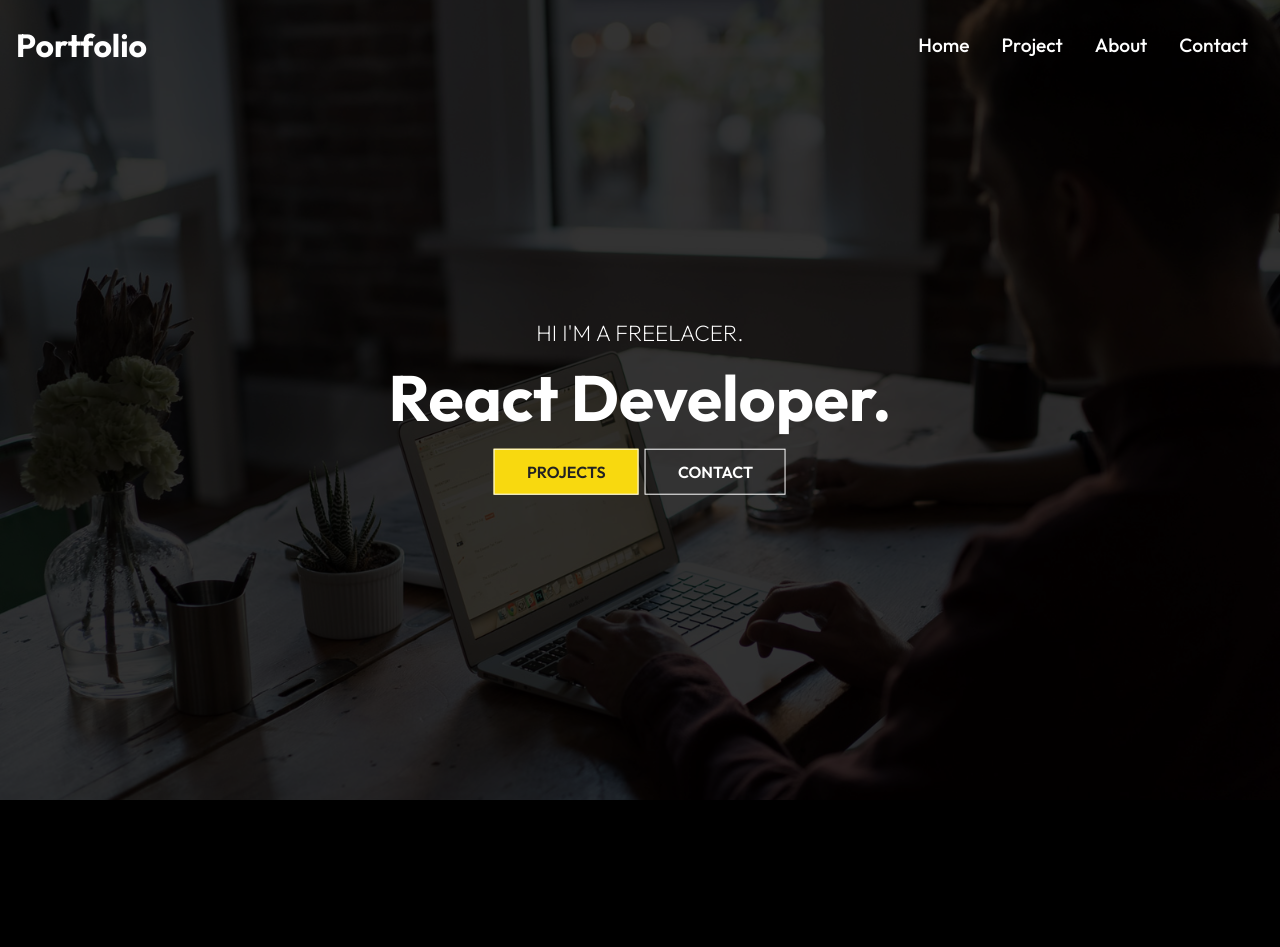
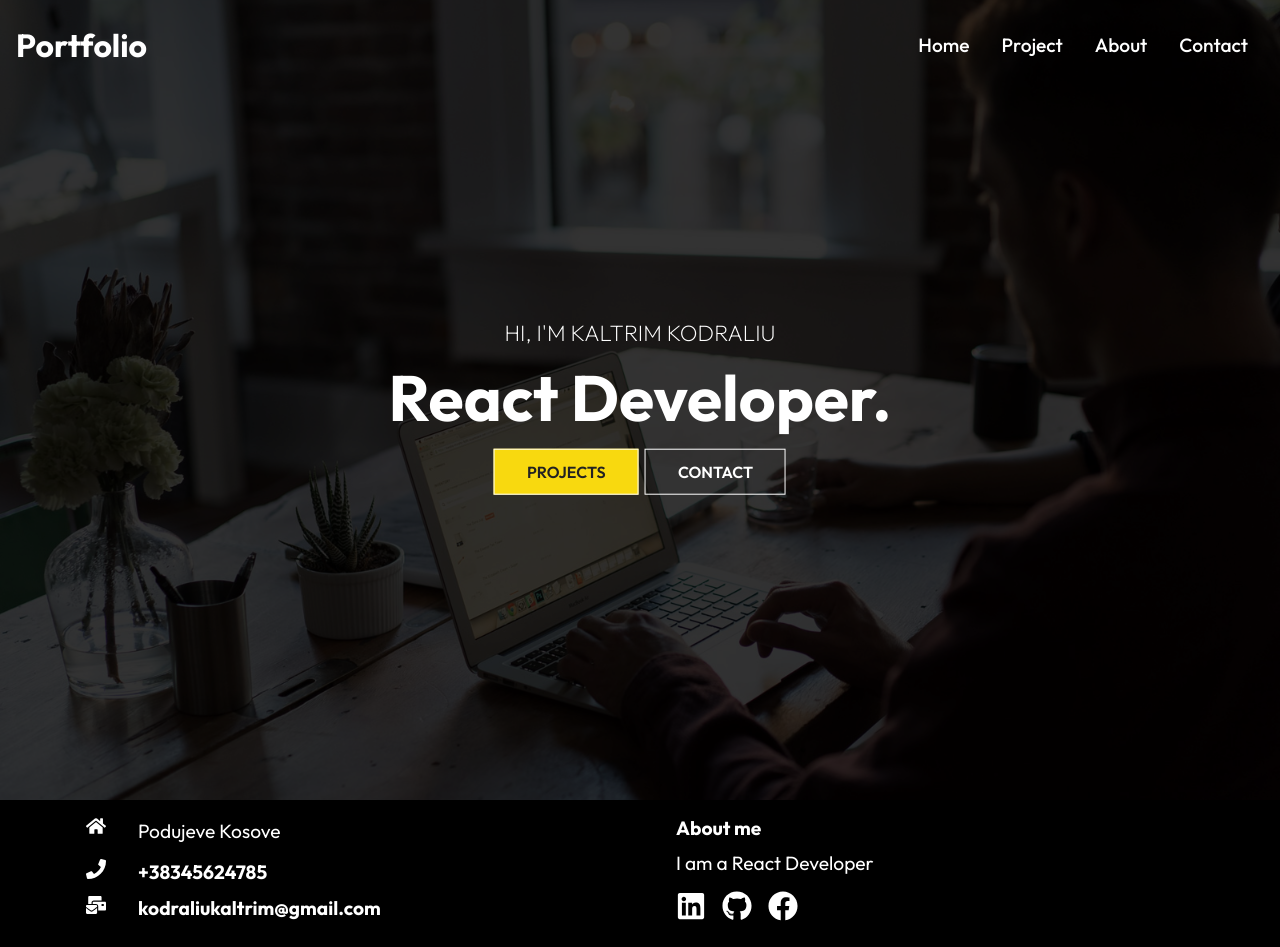
Before and after one commit to kaltrimkodraliu/portfolio, a React (Create React App) app: page / in a window 1280 px wide. Before the commit the page ends 804 px from the top, so only its background shows below. Built offline with nearby package versions, Linux system fonts and the light colour scheme.

Commit message:
Implemented Footer page

```diff
--- a/src/index.css
+++ b/src/index.css
@@ -24,6 +24,7 @@
 ul{
     list-style-type: none;
 }
+
 .btn{
     padding: 12px 32px;
     font-size: 1rem;
@@ -34,6 +35,7 @@
     font-weight: 600;
     cursor: pointer;
 }
+
 .btn-light{
     /* background: rgba(255, 255, 255, 0.2); */
     background: transparent;
--- a/src/pages/Home.js
+++ b/src/pages/Home.js
@@ -1,11 +1,13 @@
 import React from "react";
 import HeroImg from "./components/HeroImg";
 import Navbar from "./components/Navbar";
+import Footer from "./components/Footer";
 
 const Home = () => {
     return <div>
         <Navbar/>
         <HeroImg/>
+        <Footer/>
         </div>;
 
 };
--- /dev/null
+++ b/src/pages/components/Footer.js
@@ -0,0 +1,67 @@
+import "./FooterStyles.css";
+import React from "react";
+import {
+    FaFacebook,
+    FaGithub,
+    FaHome,
+    FaLinkedin,
+    FaMailBulk,
+    FaPhone
+}
+    from "react-icons/fa"
+
+
+const Footer = () => {
+    return (
+        <div className="foter">
+            <div className="footer-container">
+                <div className="left">
+                    <div className="location">
+                        <FaHome size={20} style={{ color: "#fff", marginRight: "2rem" }} />
+                        <div>
+                            <p>Podujeve Kosove</p>
+                        </div>
+                    </div>
+                    <div className="phone">
+                        <h4>
+                            <FaPhone size={20} style={{
+                                color:
+                                    "#fff", marginRight: "2rem"
+                            }} />
+                            +38345624785
+                        </h4>
+                    </div>
+                    <div className="email">
+                        <h4>
+                            <FaMailBulk size={20} style={{
+                                color:
+                                    "#fff", marginRight: "2rem"
+                            }} />
+                            kodraliukaltrim@gmail.com
+                        </h4>
+                    </div>
+                </div>
+                <div className="right">
+                    <h4>About me</h4>
+                    <p>I am a React Developer</p>
+                    <div className="social">
+                        <FaLinkedin size={30} style={{
+                            color:
+                                "#fff", marginRight: "1rem"
+                        }} />
+                        <FaGithub size={30} style={{
+                            color:
+                                "#fff", marginRight: "1rem"
+                        }} />
+                        <FaFacebook size={30} style={{
+                            color:
+                                "#fff", marginRight: "1rem"
+                        }} />
+                    </div>
+                </div>
+            </div>
+        </div>
+    )
+}
+
+export default Footer;
--- /dev/null
+++ b/src/pages/components/FooterStyles.css
@@ -0,0 +1,57 @@
+.footer{
+    width: 100%;
+    padding: 6rem 0;
+    background-color: rgba(19, 19, 19, 0.8);
+}
+
+.footer-container{
+    max-width: 1140px;
+    margin: auto;
+    display: grid;
+    grid-template-columns: repeat(2, 1fr);
+    grid-gap: 40px;
+}
+
+.left{
+    height: 100%;
+    max-width: 100%;
+    display: flex;
+    flex-direction: column;
+    padding: 1rem;
+}
+
+.location{
+    display: flex;
+    margin-bottom: 0.8rem;
+}
+
+.location p{
+    line-height: 30px;
+}
+
+.right{
+    height: 100%;
+    max-width: 100%;
+    display: flex;
+    flex-direction: column;
+    padding: 1rem;
+}
+
+.social{
+    margin-top: 1rem;
+}
+
+h4{
+    font-size: 1.2rem;
+    padding-bottom: 0.7rem;
+}
+
+p{
+    font-size: 1.2rem;
+}
+
+@media screen and (max-width: 640px) {
+    .footer-container{
+        grid-template-columns: 1fr;
+    }
+}
--- a/src/pages/components/HeroImg.js
+++ b/src/pages/components/HeroImg.js
@@ -13,7 +13,7 @@
             src={IntroImg} alt="IntroImg"/>
     </div>
     <div className="content">
-        <p>Hi I'M A FREELACER.</p>
+        <p>Hi, I'M KALTRIM KODRALIU</p>
         <h1>React Developer.</h1>
         <div>
             <Link to="/project"
--- a/src/pages/components/HeroImgStyles.css
+++ b/src/pages/components/HeroImgStyles.css
@@ -3,6 +3,7 @@
     height: 100vh;
     position:relative
 }
+
 .into-img{
     width: 100%;
     height: 100vh;
@@ -10,6 +11,7 @@
     background-position: center;
     object-fit: cover;
 }
+
 .mask::after{
     content: "";
     width: 100%;
@@ -20,10 +22,12 @@
     background-color: #000;
     opacity: 0.8;
 }
+
 .hero{
     height: 100%;
     width: 100%;
 }
+
 .hero .content{
     position: absolute;
     transform: translate(-50%, -50%);
@@ -31,6 +35,7 @@
     left: 50%;
     text-align: center;
 }
+
 .hero .content h1{
     font-size: 4rem;
     padding: 0.6rem 0 1.5rem;
@@ -41,6 +46,7 @@
     font-weight: 200;
     text-transform: uppercase;
 }
+
 .content .btn{
     margin: 1rem 0.2rem;
 }
```
